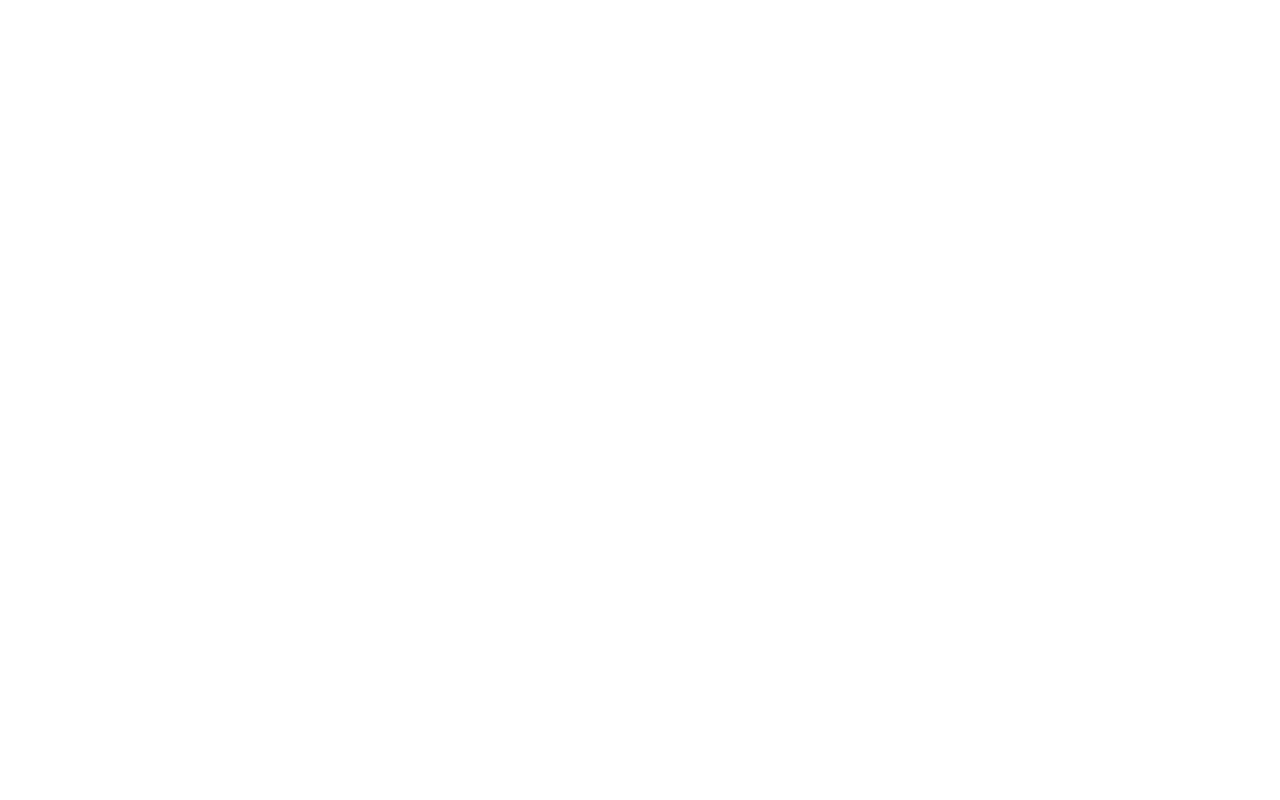
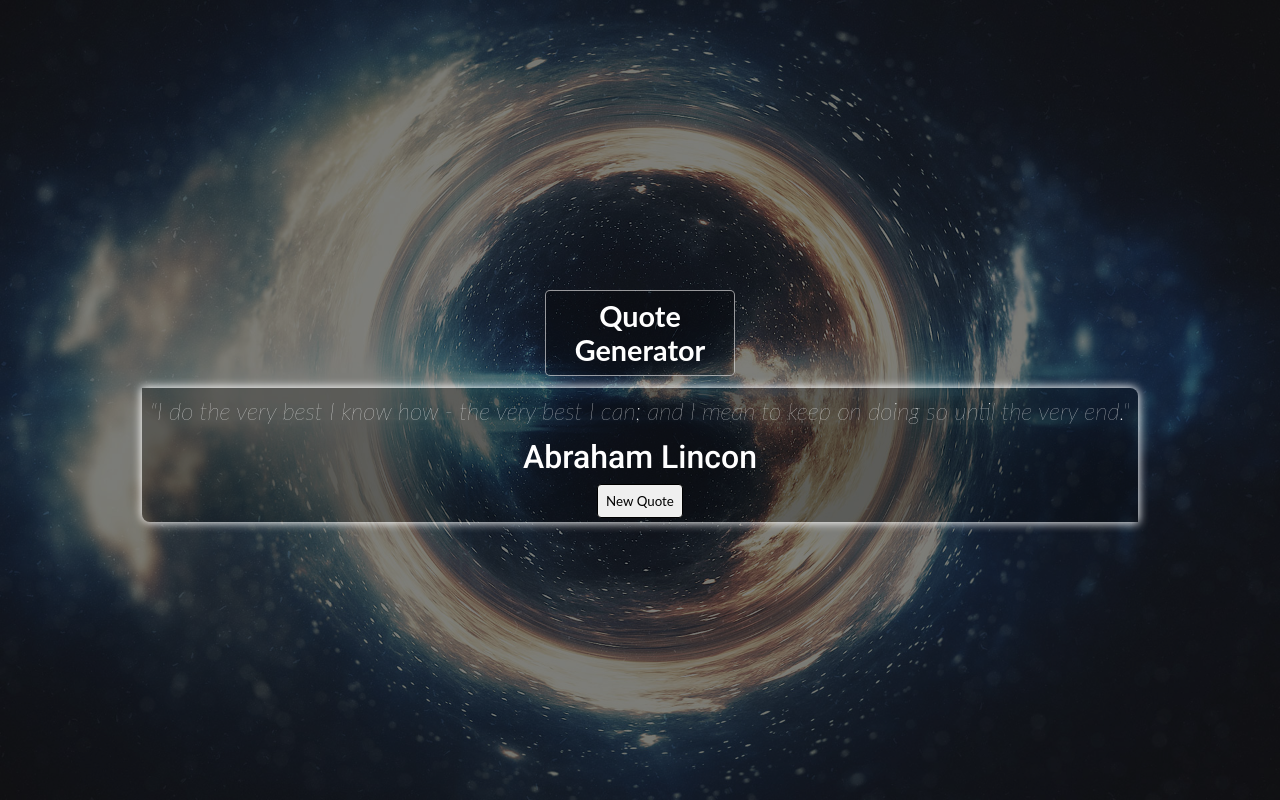
Before and after one commit to benjimwiti/MODAL-, a plain HTML site: page index.html in a window 1280 px wide. Drawn offline with Linux system fonts and the light colour scheme.

Commit message:
base styling = true

```diff
--- a/index.html
+++ b/index.html
@@ -4,8 +4,45 @@
     <meta charset="UTF-8">
     <meta name="viewport" content="width=device-width, initial-scale=1.0">
     <title>QUOTE GENERATOR</title>
+    <!-- global fonts link robertson -->
+    <link rel="stylesheet" href="./input.css">
+    <link rel="preconnect" href="https://fonts.googleapis.com">
+    <link rel="preconnect" href="https://fonts.gstatic.com" crossorigin>
+    <link href="https://fonts.googleapis.com/css2?family=Roboto:ital,wght@0,100;0,300;0,400;0,500;0,700;0,900;1,100;1,300;1,400;1,500;1,700;1,900&display=swap" rel="stylesheet">
+    <!-- fonts awesome -->
+    <link rel="stylesheet" href="https://cdnjs.cloudflare.com/ajax/libs/font-awesome/6.5.2/css/all.min.css" integrity="sha512-SnH5WK+bZxgPHs44uWIX+LLJAJ9/2PkPKZ5QiAj6Ta86w+fsb2TkcmfRyVX3pBnMFcV7oQPJkl9QevSCWr3W6A==" crossorigin="anonymous" referrerpolicy="no-referrer" />
 </head>
+
+
 <body>
+    <section id="body2">
 
+        <div class="container">
+            <div class="header">
+                <h2>Quote Generator</h2>
+            </div>
+        </div>
+
+        <div class="main-content">
+
+            <div class="text-area">
+                <span class="quote">
+                    "I do the very best I know how - the very best I can; and I mean to keep on doing so until the very end."
+                </span>
+            </div>
+
+            <div class="person">
+                Abraham Lincon
+            </div>
+
+            <div class="button-area">
+                <button id="new-quote">
+                    New Quote
+                </button>
+            </div>
+
+        </div>
+
+    </section>
 </body>
 </html>
--- a/input.css
+++ b/input.css
@@ -0,0 +1,69 @@
+* {
+    margin: 0;
+    padding: 0;
+    box-sizing: border-box;
+    font-family: 'Lato', sans-serif;
+}
+
+body {
+    background-color: rgba(12, 12, 12, 0.623);
+    background-image: url(./img/project1.jpg);
+    background-size: cover;
+    background-position: center center;
+    background-repeat: no-repeat;
+    background-attachment: scroll;
+}
+#body2 {
+    background-color: rgba(0, 0, 0, 0.5);
+    display: flex;
+    flex-direction: column;
+    justify-content: center;
+    align-items: center;
+    height: 100vh;
+    text-align: center;
+}
+
+.container {
+    padding: 4px;
+}
+.header {
+    font-size: 1.2rem;
+    border:1px solid rgba(255, 253, 253, 0.575);
+    width: 80%;
+    margin: 8px auto;
+    border-radius: 5px;
+    background-color: rgba(0, 0, 0, 0.267);
+    color: white;
+    padding: 8px;
+}
+.main-content {
+    width: 100;
+    padding: 4px;
+    background-color: rgba(0, 0, 0, 0.267);
+    color: white;
+    border-radius: 0px 8px;
+    box-shadow: 0 0 10px 1px ;
+}
+.main-content .text-area {
+    font-size: x-large;
+    font-family: "Roboto", sans-serif;
+    font-weight: 100;
+    font-style: italic;
+    padding: 4px;
+}
+.main-content .person {
+    font-size: xx-large;
+    font-family: "Roboto", sans-serif;
+    font-weight: 500;
+    font-style: normal;
+    margin-top: 8px;
+}
+.button-area button {
+    padding: 8px;
+    margin-top: 8px;
+    border: 1px solid black;
+    border-radius: 4px;
+}
+.button-area button:active {
+    background-color: rgba(255, 255, 255, 0.575);
+}
```
Also changed, not shown: img/project1.jpg (added).
